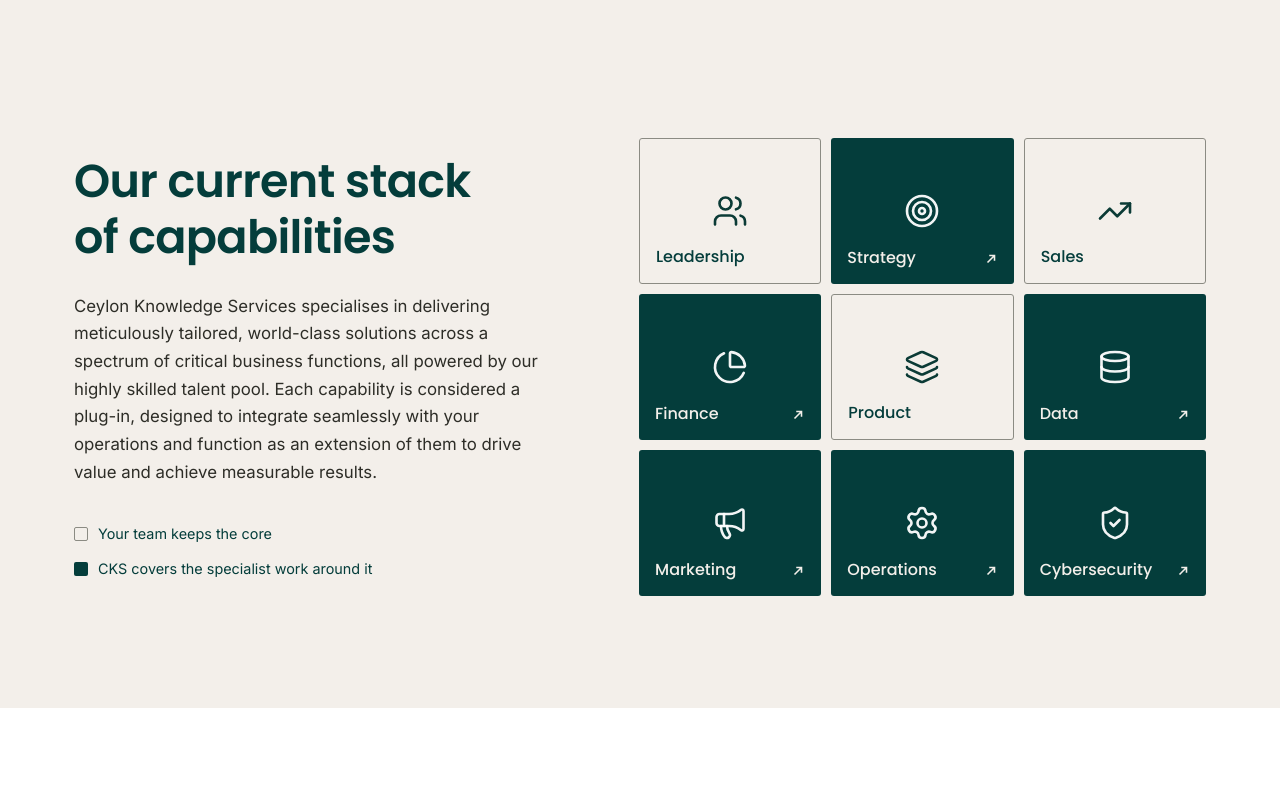
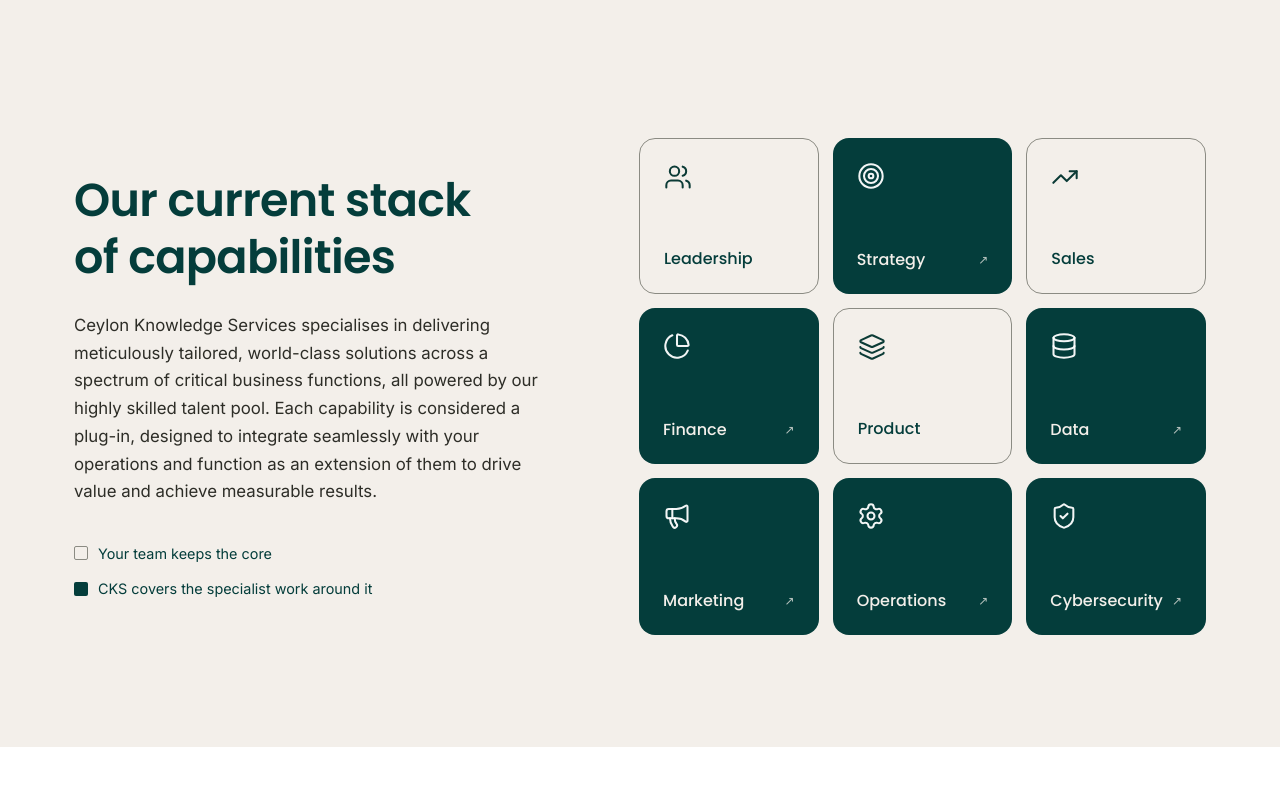
Before and after one commit to poornabhagya/cloud-knowledge, a Next.js app: page / in a window 1280 px wide. Shown: the part 680-1491 px from the top of the page. Built offline with nearby package versions, Linux system fonts and the light colour scheme.

Commit message:
changes v4

```diff
--- /dev/null
+++ b/app/our-work/page.tsx
@@ -0,0 +1 @@
+export { default } from "@/app/case-studies/page";
--- a/app/page.tsx
+++ b/app/page.tsx
@@ -14,6 +14,72 @@
   ShieldCheck,
 } from "lucide-react";
 import { testimonialsList } from "@/data/testimonials";
+
+const capabilities = [
+  {
+    title: "Leadership",
+    icon: Users,
+    href: null,
+    hasArrow: false,
+    isCore: true,
+  },
+  {
+    title: "Strategy",
+    icon: Target,
+    href: "/solutions/strategy-research",
+    hasArrow: true,
+    isCore: false,
+  },
+  {
+    title: "Sales",
+    icon: TrendingUp,
+    href: null,
+    hasArrow: false,
+    isCore: true,
+  },
+  {
+    title: "Finance",
+    icon: PieChart,
+    href: "/solutions/financial-modelling-planning",
+    hasArrow: true,
+    isCore: false,
+  },
+  {
+    title: "Product",
+    icon: Layers,
+    href: null,
+    hasArrow: false,
+    isCore: true,
+  },
+  {
+    title: "Data",
+    icon: Database,
+    href: "/solutions/data-driven-insights",
+    hasArrow: true,
+    isCore: false,
+  },
+  {
+    title: "Marketing",
+    icon: Megaphone,
+    href: "/solutions/marketing",
+    hasArrow: true,
+    isCore: false,
+  },
+  {
+    title: "Operations",
+    icon: Settings,
+    href: "/solutions/retail-operations",
+    hasArrow: true,
+    isCore: false,
+  },
+  {
+    title: "Cybersecurity",
+    icon: ShieldCheck,
+    href: "/solutions/cybersecurity",
+    hasArrow: true,
+    isCore: false,
+  },
+];
 
 export default function Home() {
   const trackRef = useRef<HTMLUListElement>(null);
@@ -97,126 +163,53 @@
           </div>
 
           {/* 3x3 Grid of Tiles */}
-          <div className="grid w-full max-w-full grid-cols-3 gap-[10px] overflow-hidden">
-            {/* 1. Leadership */}
-            <div className="relative aspect-[1.25/1] rounded-[3px] border-[1.5px] border-[#8B8B83] p-2.5 sm:p-4 flex flex-col justify-end font-[family-name:var(--head)] font-medium text-[0.82rem] sm:text-[1rem] leading-[1.15] break-words hyphens-auto min-w-0 text-[var(--grey-text)] overflow-hidden">
-              <div className="absolute inset-0 flex items-center justify-center pointer-events-none">
-                <Users className="w-8 h-8 sm:w-9 sm:h-9 text-[#0B3B36]" strokeWidth={1.75} />
-              </div>
-              <span className="relative z-10 w-full text-left">Leadership</span>
-            </div>
+          <div className="grid w-full max-w-full grid-cols-3 gap-2.5 sm:gap-3.5">
+            {capabilities.map((item) => {
+              const Icon = item.icon;
+              const cardContent = (
+                <>
+                  <div className="w-full flex justify-start mb-6">
+                    <Icon
+                      className={`w-6 h-6 sm:w-7 sm:h-7 max-w-[28px] max-h-[28px] ${
+                        item.isCore ? "text-[#0B3B36]" : "text-white/95"
+                      }`}
+                      strokeWidth={1.75}
+                    />
+                  </div>
+                  <div className="w-full flex items-center justify-between mt-auto">
+                    <span className="font-poppins font-[family-name:var(--head)] font-medium text-[14px] sm:text-[16px] leading-tight break-words">
+                      {item.title}
+                    </span>
+                    {item.hasArrow && (
+                      <span className="text-xs opacity-75 transition-transform group-hover:translate-x-0.5 group-hover:-translate-y-0.5 ml-1 shrink-0">
+                        ↗
+                      </span>
+                    )}
+                  </div>
+                </>
+              );
 
-            {/* 2. Strategy */}
-            <Link
-              href="/solutions/strategy-research"
-              className="relative aspect-[1.25/1] rounded-[3px] bg-[var(--teal)] text-[var(--cream)] p-2.5 sm:p-4 flex flex-col justify-end font-[family-name:var(--head)] font-medium text-[0.82rem] sm:text-[1rem] leading-[1.15] break-words hyphens-auto min-w-0 hover:bg-[#022B2A] transition-colors no-underline group overflow-hidden"
-            >
-              <div className="absolute inset-0 flex items-center justify-center pointer-events-none">
-                <Target className="w-8 h-8 sm:w-9 sm:h-9 text-white/95" strokeWidth={1.75} />
-              </div>
-              <span className="relative z-10 flex min-w-0 items-end justify-between w-full gap-1.5 break-words">
-                <span>Strategy</span>
-                <svg className="w-3.5 h-3.5 mb-0.5 shrink-0 transition-transform group-hover:translate-x-0.5 group-hover:-translate-y-0.5" viewBox="0 0 16 16" fill="none" stroke="currentColor" strokeWidth="1.8">
-                  <path d="M4 12 12 4M6 4h6v6" />
-                </svg>
-              </span>
-            </Link>
+              if (item.href) {
+                return (
+                  <Link
+                    key={item.title}
+                    href={item.href}
+                    className="relative flex flex-col justify-between items-start text-left p-4 sm:p-6 rounded-[16px] bg-[var(--teal)] text-[var(--cream)] hover:bg-[#022B2A] transition-colors no-underline group min-h-[130px] sm:min-h-[150px] aspect-[1.15/1] overflow-hidden"
+                  >
+                    {cardContent}
+                  </Link>
+                );
+              }
 
-            {/* 3. Sales */}
-            <div className="relative aspect-[1.25/1] rounded-[3px] border-[1.5px] border-[#8B8B83] p-2.5 sm:p-4 flex flex-col justify-end font-[family-name:var(--head)] font-medium text-[0.82rem] sm:text-[1rem] leading-[1.15] break-words hyphens-auto min-w-0 text-[var(--grey-text)] overflow-hidden">
-              <div className="absolute inset-0 flex items-center justify-center pointer-events-none">
-                <TrendingUp className="w-8 h-8 sm:w-9 sm:h-9 text-[#0B3B36]" strokeWidth={1.75} />
-              </div>
-              <span className="relative z-10 w-full text-left">Sales</span>
-            </div>
-
-            {/* 4. Finance */}
-            <Link
-              href="/solutions/financial-modelling-planning"
-              className="relative aspect-[1.25/1] rounded-[3px] bg-[var(--teal)] text-[var(--cream)] p-2.5 sm:p-4 flex flex-col justify-end font-[family-name:var(--head)] font-medium text-[0.82rem] sm:text-[1rem] leading-[1.15] break-words hyphens-auto min-w-0 hover:bg-[#022B2A] transition-colors no-underline group overflow-hidden"
-            >
-              <div className="absolute inset-0 flex items-center justify-center pointer-events-none">
-                <PieChart className="w-8 h-8 sm:w-9 sm:h-9 text-white/95" strokeWidth={1.75} />
-              </div>
-              <span className="relative z-10 flex min-w-0 items-end justify-between w-full gap-1.5 break-words">
-                <span>Finance</span>
-                <svg className="w-3.5 h-3.5 mb-0.5 shrink-0 transition-transform group-hover:translate-x-0.5 group-hover:-translate-y-0.5" viewBox="0 0 16 16" fill="none" stroke="currentColor" strokeWidth="1.8">
-                  <path d="M4 12 12 4M6 4h6v6" />
-                </svg>
-              </span>
-            </Link>
-
-            {/* 5. Product */}
-            <div className="relative aspect-[1.25/1] rounded-[3px] border-[1.5px] border-[#8B8B83] p-2.5 sm:p-4 flex flex-col justify-end font-[family-name:var(--head)] font-medium text-[0.82rem] sm:text-[1rem] leading-[1.15] break-words hyphens-auto min-w-0 text-[var(--grey-text)] overflow-hidden">
-              <div className="absolute inset-0 flex items-center justify-center pointer-events-none">
-                <Layers className="w-8 h-8 sm:w-9 sm:h-9 text-[#0B3B36]" strokeWidth={1.75} />
-              </div>
-              <span className="relative z-10 w-full text-left">Product</span>
-            </div>
-
-            {/* 6. Data */}
-            <Link
-              href="/solutions/data-driven-insights"
-              className="relative aspect-[1.25/1] rounded-[3px] bg-[var(--teal)] text-[var(--cream)] p-2.5 sm:p-4 flex flex-col justify-end font-[family-name:var(--head)] font-medium text-[0.82rem] sm:text-[1rem] leading-[1.15] break-words hyphens-auto min-w-0 hover:bg-[#022B2A] transition-colors no-underline group overflow-hidden"
-            >
-              <div className="absolute inset-0 flex items-center justify-center pointer-events-none">
-                <Database className="w-8 h-8 sm:w-9 sm:h-9 text-white/95" strokeWidth={1.75} />
-              </div>
-              <span className="relative z-10 flex min-w-0 items-end justify-between w-full gap-1.5 break-words">
-                <span>Data</span>
-                <svg className="w-3.5 h-3.5 mb-0.5 shrink-0 transition-transform group-hover:translate-x-0.5 group-hover:-translate-y-0.5" viewBox="0 0 16 16" fill="none" stroke="currentColor" strokeWidth="1.8">
-                  <path d="M4 12 12 4M6 4h6v6" />
-                </svg>
-              </span>
-            </Link>
-
-            {/* 7. Marketing */}
-            <Link
-              href="/solutions/marketing"
-              className="relative aspect-[1.25/1] rounded-[3px] bg-[var(--teal)] text-[var(--cream)] p-2.5 sm:p-4 flex flex-col justify-end font-[family-name:var(--head)] font-medium text-[0.82rem] sm:text-[1rem] leading-[1.15] break-words hyphens-auto min-w-0 hover:bg-[#022B2A] transition-colors no-underline group overflow-hidden"
-            >
-              <div className="absolute inset-0 flex items-center justify-center pointer-events-none">
-                <Megaphone className="w-8 h-8 sm:w-9 sm:h-9 text-white/95" strokeWidth={1.75} />
-              </div>
-              <span className="relative z-10 flex min-w-0 items-end justify-between w-full gap-1.5 break-words">
-                <span>Marketing</span>
-                <svg className="w-3.5 h-3.5 mb-0.5 shrink-0 transition-transform group-hover:translate-x-0.5 group-hover:-translate-y-0.5" viewBox="0 0 16 16" fill="none" stroke="currentColor" strokeWidth="1.8">
-                  <path d="M4 12 12 4M6 4h6v6" />
-                </svg>
-              </span>
-            </Link>
-
-            {/* 8. Operations */}
-            <Link
-              href="/solutions/retail-operations"
-              className="relative aspect-[1.25/1] rounded-[3px] bg-[var(--teal)] text-[var(--cream)] p-2.5 sm:p-4 flex flex-col justify-end font-[family-name:var(--head)] font-medium text-[0.82rem] sm:text-[1rem] leading-[1.15] break-words hyphens-auto min-w-0 hover:bg-[#022B2A] transition-colors no-underline group overflow-hidden"
-            >
-              <div className="absolute inset-0 flex items-center justify-center pointer-events-none">
-                <Settings className="w-8 h-8 sm:w-9 sm:h-9 text-white/95" strokeWidth={1.75} />
-              </div>
-              <span className="relative z-10 flex min-w-0 items-end justify-between w-full gap-1.5 break-words">
-                <span>Operations</span>
-                <svg className="w-3.5 h-3.5 mb-0.5 shrink-0 transition-transform group-hover:translate-x-0.5 group-hover:-translate-y-0.5" viewBox="0 0 16 16" fill="none" stroke="currentColor" strokeWidth="1.8">
-                  <path d="M4 12 12 4M6 4h6v6" />
-                </svg>
-              </span>
-            </Link>
-
-            {/* 9. Cybersecurity */}
-            <Link
-              href="/solutions/cybersecurity"
-              className="relative aspect-[1.25/1] rounded-[3px] bg-[var(--teal)] text-[var(--cream)] p-2.5 sm:p-4 flex flex-col justify-end font-[family-name:var(--head)] font-medium text-[0.82rem] sm:text-[1rem] leading-[1.15] break-words hyphens-auto min-w-0 hover:bg-[#022B2A] transition-colors no-underline group overflow-hidden"
-            >
-              <div className="absolute inset-0 flex items-center justify-center pointer-events-none">
-                <ShieldCheck className="w-8 h-8 sm:w-9 sm:h-9 text-white/95" strokeWidth={1.75} />
-              </div>
-              <span className="relative z-10 flex min-w-0 items-end justify-between w-full gap-1.5 break-words">
-                <span>Cybersecurity</span>
-                <svg className="w-3.5 h-3.5 mb-0.5 shrink-0 transition-transform group-hover:translate-x-0.5 group-hover:-translate-y-0.5" viewBox="0 0 16 16" fill="none" stroke="currentColor" strokeWidth="1.8">
-                  <path d="M4 12 12 4M6 4h6v6" />
-                </svg>
-              </span>
-            </Link>
+              return (
+                <div
+                  key={item.title}
+                  className="relative flex flex-col justify-between items-start text-left p-4 sm:p-6 rounded-[16px] border-[1.5px] border-[#8B8B83] text-[var(--grey-text)] min-h-[130px] sm:min-h-[150px] aspect-[1.15/1] overflow-hidden"
+                >
+                  {cardContent}
+                </div>
+              );
+            })}
           </div>
         </div>
       </section>
```
Also changed, not shown: app/about-us/leadership/page.tsx (+10 -7 lines), app/case-studies/page.tsx (+12 -10 lines), app/leadership/page.tsx (+9 -7 lines), public/images/Krishanth.jpg (added).
